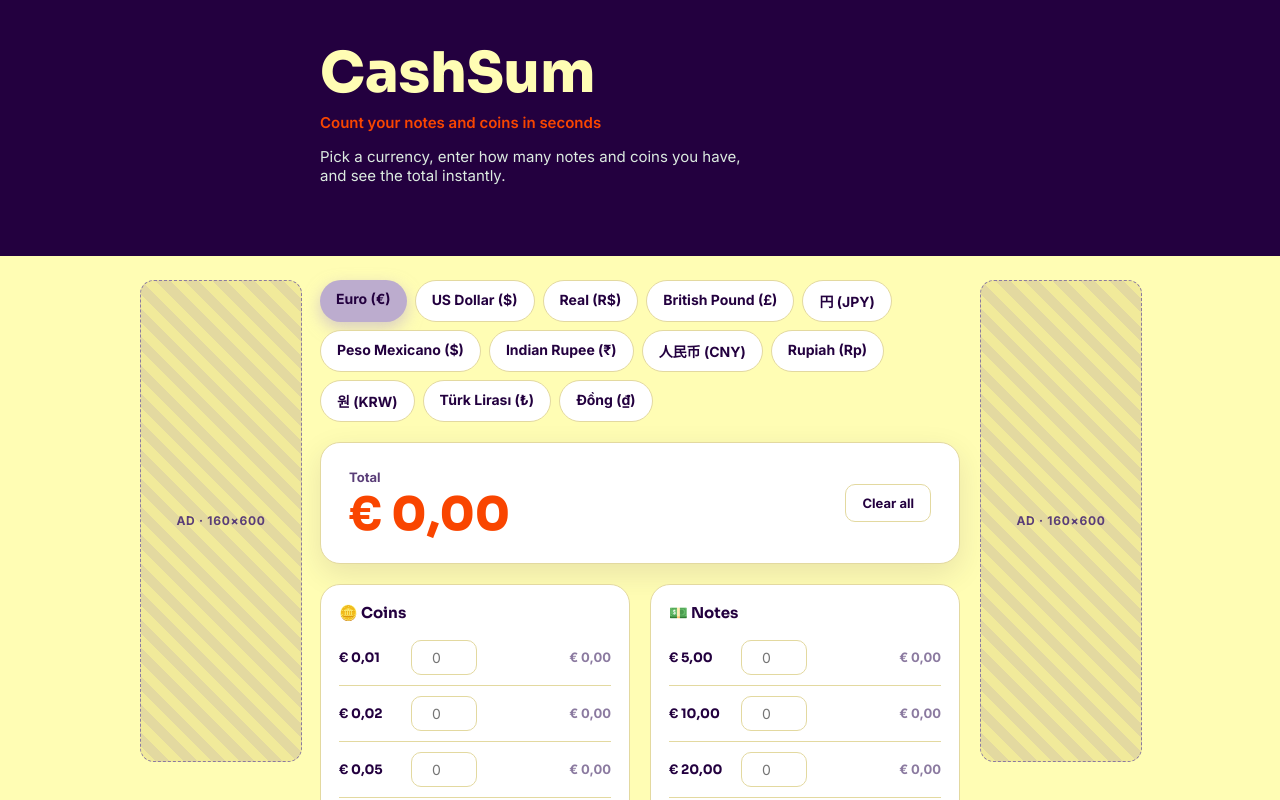
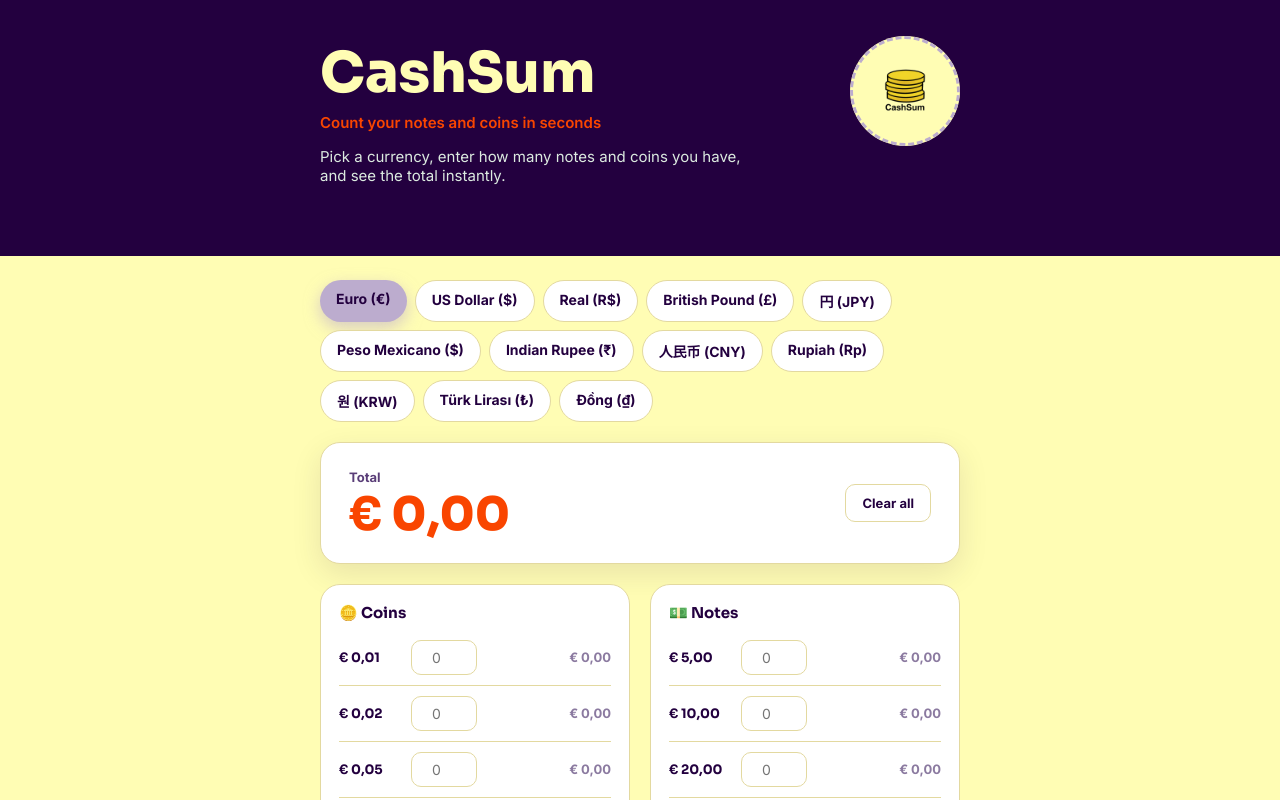
Before and after one commit to adilsonschmidtjunior-cpu/cashsum, a Next.js app: page /eur in a window 1280 px wide. Shown: the top 800 px of the page. Built offline with nearby package versions, Linux system fonts and the light colour scheme.

Commit message:
Update CashSumApp.jsx

```diff
--- a/components/CashSumApp.jsx
+++ b/components/CashSumApp.jsx
@@ -21,32 +21,6 @@
     minimumFractionDigits: 2,
     maximumFractionDigits: 2,
   })}`;
-}
-
-function AdSlot({ label, height }) {
-  return (
-    <div
-      style={{
-        width: "100%",
-        height,
-        background:
-          "repeating-linear-gradient(45deg, #F1EA9A, #F1EA9A 10px, #E3D9A0 10px, #E3D9A0 20px)",
-        border: `1.5px dashed ${COLORS.subDim}`,
-        borderRadius: 14,
-        display: "flex",
-        alignItems: "center",
-        justifyContent: "center",
-        fontFamily: "Inter, system-ui, sans-serif",
-        fontSize: 12,
-        fontWeight: 700,
-        color: COLORS.sub,
-        letterSpacing: "0.06em",
-        textTransform: "uppercase",
-      }}
-    >
-      {label}
-    </div>
-  );
 }
 
 function LinhaDenominacao({ valor, simbolo, quantidade, onChange }) {
@@ -136,11 +110,7 @@
       <style>{`
         @import url('https://fonts.googleapis.com/css2?family=Sora:wght@700;800&family=Inter:wght@400;500;600;700&display=swap');
         .cs-layout { display: flex; justify-content: center; gap: 20px; align-items: flex-start; }
-        .cs-rail { display: none; }
         .cs-cols { display: block; }
-        @media (min-width: 1100px) {
-          .cs-rail { display: block; width: 160px; position: sticky; top: 24px; }
-        }
         @media (min-width: 640px) {
           .cs-cols { display: flex; gap: 20px; }
           .cs-cols > div { flex: 1; }
@@ -148,8 +118,19 @@
       `}</style>
 
       {/* Header */}
-      <div style={{ background: COLORS.indigo, padding: "44px 24px 56px" }}>
-        <div style={{ maxWidth: 640, margin: "0 auto" }}>
+      <div style={{ background: COLORS.indigo, padding: "44px 24px 56px", position: "relative", overflow: "hidden" }}>
+        <div
+          style={{
+            maxWidth: 640,
+            margin: "0 auto",
+            position: "relative",
+            display: "flex",
+            alignItems: "flex-start",
+            justifyContent: "space-between",
+            gap: 16,
+          }}
+        >
+          <div style={{ flex: 1, minWidth: 0 }}>
             <h1
               style={{
                 fontFamily: "Sora, sans-serif",
@@ -186,13 +167,36 @@
               {config.description}
             </p>
           </div>
+
+          <div
+            style={{
+              width: 110,
+              height: 110,
+              minWidth: 110,
+              borderRadius: "50%",
+              background: COLORS.bg,
+              display: "flex",
+              alignItems: "center",
+              justifyContent: "center",
+              overflow: "hidden",
+              position: "relative",
+              marginTop: -8,
+            }}
+          >
+            <div
+              style={{
+                position: "absolute",
+                inset: 0,
+                borderRadius: "50%",
+                border: `3px dashed ${COLORS.purple}`,
+              }}
+            />
+            <img src="/logo.png" alt="CashSum logo" style={{ width: 100, height: "auto" }} />
+          </div>
+        </div>
       </div>
 
       <div className="cs-layout" style={{ maxWidth: 1000, margin: "24px auto 0", padding: "0 24px" }}>
-        <div className="cs-rail">
-          <AdSlot label="Ad · 160×600" height={480} />
-        </div>
-
         <div style={{ maxWidth: 640, width: "100%", minWidth: 0, flexShrink: 1 }}>
           {/* Currency selector */}
           <div style={{ display: "flex", gap: 8, marginBottom: 20, flexWrap: "wrap" }}>
@@ -371,12 +375,6 @@
               </div>
             </div>
           </div>
-
-          <AdSlot label="Ad · Banner 728×90" height={90} />
-        </div>
-
-        <div className="cs-rail">
-          <AdSlot label="Ad · 160×600" height={480} />
         </div>
       </div>
 
```
Lines whose indentation alone changed are shown as unchanged.
